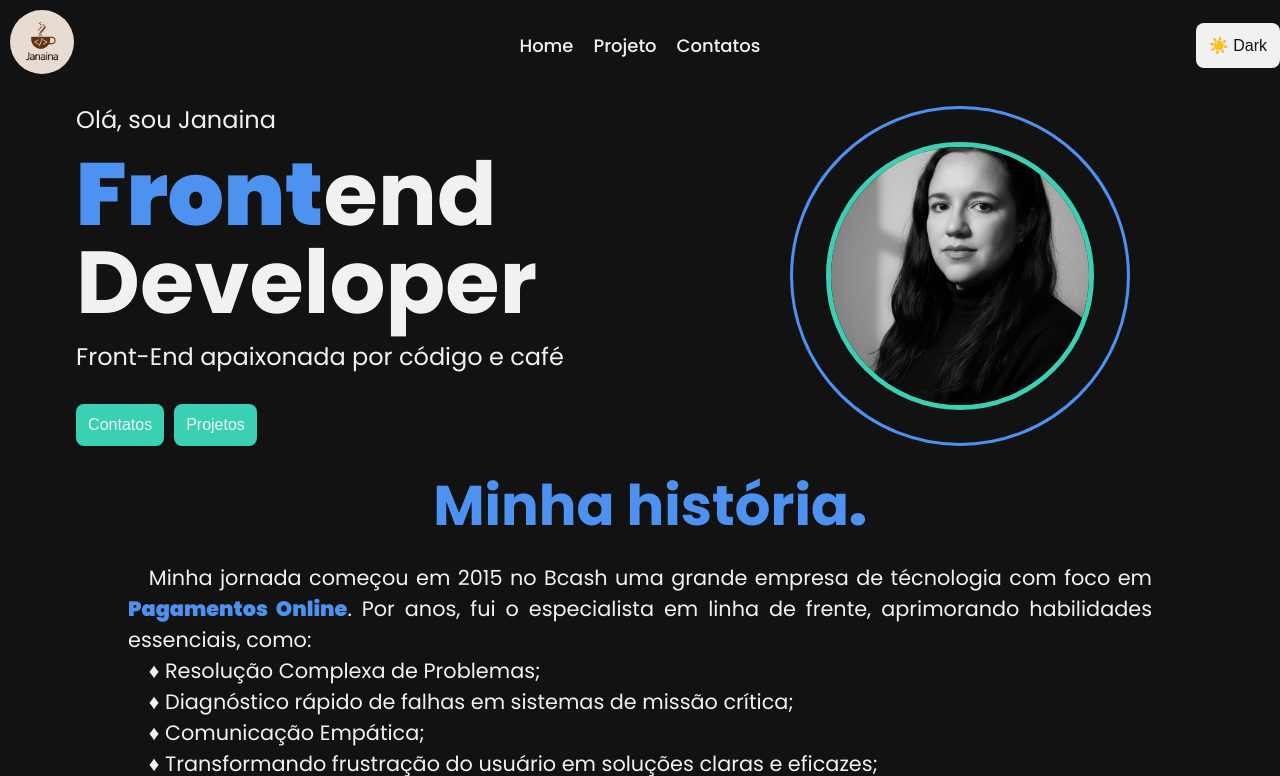
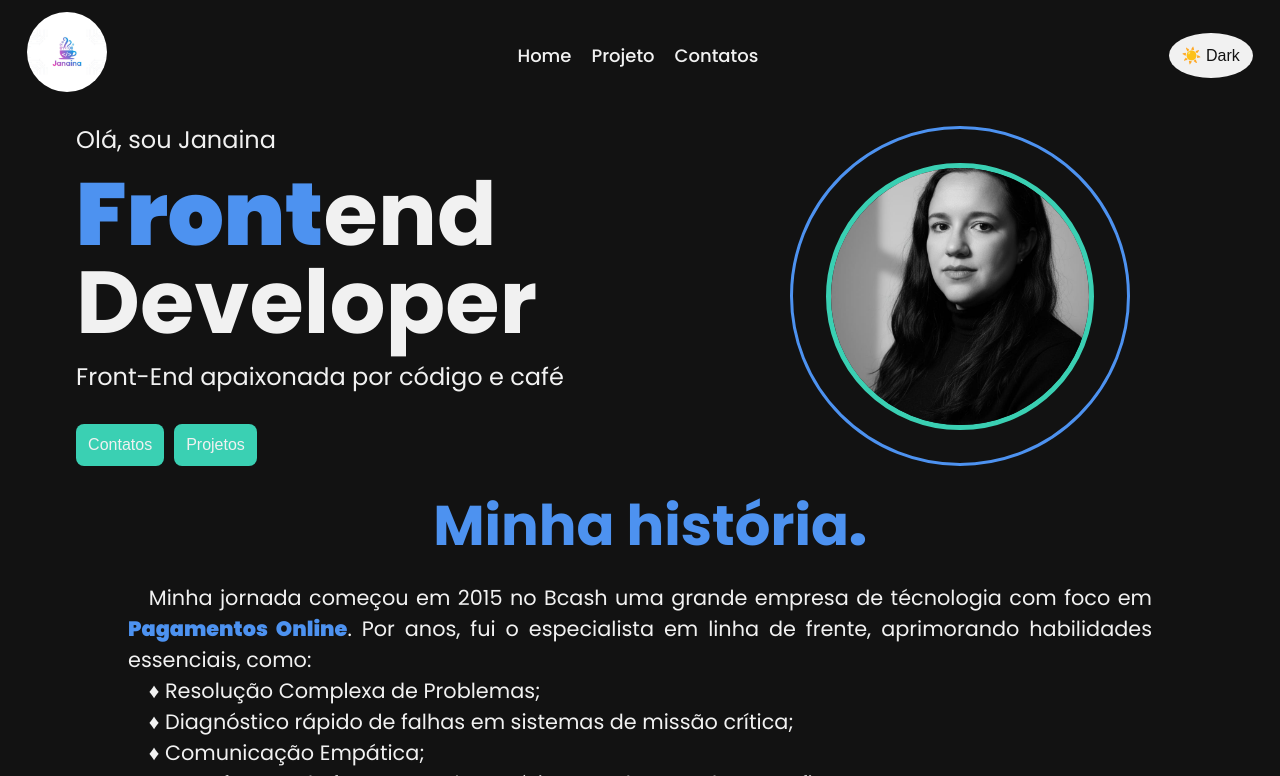
Before and after one commit to JanainaMmeira/Portifolio_Curriculo, a plain HTML site: page index.html in a window 1280 px wide. Both pictures are taken after a click on the button "🌙 Light". Shown: the top 776 px of the page. Drawn offline with Linux system fonts and the light colour scheme.

Commit message:
atualizações css

```diff
--- a/index.html
+++ b/index.html
@@ -4,20 +4,21 @@
     <meta charset="UTF-8">
     <meta name="viewport" content="width=device-width, initial-scale=1.0">
 
-    <link rel="shortcut icon" href="/favicon_janaina.ico.png" type="image/x-icon">
+    <link rel="shortcut icon" href="./assets/favicon.ico" type="image/x-icon">
 
-   <link rel="stylesheet" href="main.css">
-   <link rel="stylesheet" href="desktop.css">
+   <link rel="stylesheet" href="./styles/mobile.css">
+   <link rel="stylesheet" href="./styles/desktop.css">
 
     <link rel="preconnect" href="https://fonts.googleapis.com">
 <link rel="preconnect" href="https://fonts.gstatic.com" crossorigin>
 <link href="https://fonts.googleapis.com/css2?family=Poppins:ital,wght@0,100;0,200;0,300;0,400;0,500;0,600;0,700;0,800;0,900;1,100;1,200;1,300;1,400;1,500;1,600;1,700;1,800;1,900&display=swap" rel="stylesheet">
+
     <title>Meu Curriculo</title>
 </head>
 <body>
     <header>
             <picture class="logo">
-                <img src="./android-chrome-192x192.png" alt="logo">
+                <img src="./assets/logo.site.png" alt="Logo go site">
             </picture>
         <nav>
             <ul>
@@ -43,7 +44,7 @@
                 </div>
             </article>
             <div id="frame">
-                <img src="foto_avatar.jpeg" alt="Avatar">
+                <img src="./assets/foto_avatar.jpeg" alt="Foto de Janaina Meira">
             </div>
         </section>
     </main>
@@ -87,8 +88,9 @@
 
         <article class="contatos">
             <section>
-                <a href="https://github.com/JanainaMmeira" target="_blank"> <img class="img.c" src="/icons8-github-64.png" alt="Logo github"></a>
-                <a href="https://www.linkedin.com/in/janainammeira" target="_blank"><img  class="img.c" src="/icons8-linkedin-64.png" alt="Logo linkedin"></a>
+                <a href="https://github.com/JanainaMmeira" target="_blank"> <img width="64" height="64" src="https://img.icons8.com/nolan/64/github.png" alt="github"/></a>
+                <a href="https://www.linkedin.com/in/janainammeira" target="_blank"><img width="64" height="64" src="https://img.icons8.com/nolan/64/linkedin-circled.png" alt="linkedin-circled"/>
+</a>
             </section>
         </article>
 
@@ -100,6 +102,6 @@
 
     </footer>
 
-    <script src="script.js"></script>
+    <script src="./scripts/script.js"></script>
 </body>
 </html>
--- a/script.js
+++ b/scripts/script.js
@@ -1,7 +1,6 @@
 document.addEventListener('DOMContentLoaded', () => {
   const toggleButton = document.getElementById('toggle-darkmode');
 
-  // Função para atualizar o texto do botão
   function updateButtonText() {
     if (document.body.classList.contains('dark-mode')) {
       toggleButton.textContent = '☀️ Dark';
@@ -10,12 +9,10 @@ document.addEventListener('DOMContentLoaded', () => {
     }
   }
 
-  // Atualiza o texto inicial ao carregar
   updateButtonText();
 
-  // Adiciona o evento de clique
   toggleButton.addEventListener('click', () => {
     document.body.classList.toggle('dark-mode');
-    updateButtonText(); // Atualiza o texto após alternar
+    updateButtonText();
   });
 });
--- a/desktop.css
+++ b/styles/desktop.css
@@ -21,51 +21,23 @@ ul, li {
 
 }
 
-
-/*:root {
---background-color: #F9F5F0;
---title-color: #1c1c1c;
---primary-color: #8C4A32;
---second-color: #C69B7B;
---cards-color: #E6CDB5;
-
-}*/
+/*Variaveis para modo claro*/
 
 :root {
-  /* Fundo e Foco Geral */
-  --background-color: #F9FAFC; /* Fundo muito claro, quase branco (Limpeza, Estabilidade) */
-  --title-color: #14171F; /* Preto profundo para títulos (Alta Legibilidade) */
-
-  /* Cores de Ação e Marca */
-  --primary-color: #004D99; /* Azul Cobalto Escuro (Confiança, Tecnologia) */
-  --second-color: #00A693; /* Verde Água Profundo (Segurança, Transação Concluída) */
-
-  /* Elementos de Conteúdo */
-  --cards-color: #FFFFFF; /* Branco puro para cartões/caixas (Foco no Conteúdo) */
+  --background-color: #F9FAFC;
+  --title-color: #14171F;
+  --primary-color: #004D99;
+  --second-color: #00A693;
+  --cards-color: #FFFFFF;
 }
-
 /* Variáveis CSS para o modo escuro */
-/*
-.dark-mode {
-    --background-color:  #1c1c1c;
-    --title-color: #F9F5F0;
-    --primary-color: #f7f3f3;
-    --second-color: #e0c3ac;
-    --cards-color: #c6c1bd;
-
-}*/
 
 .dark-mode {
-    /* Fundo e Foco Geral */
-  --background-color: #121212; /* Fundo Escuro/Preto (Visual Tecnológico, Conforto Visual) */
-  --title-color: #F1F1F1; /* Branco suave para títulos (Contraste) */
-
-  /* Cores de Ação e Marca (Mais Claras para Acessibilidade) */
-  --primary-color: #4D92F0; /* Azul Vivo (Confiança, Contraste no Dark Mode) */
-  --second-color: #3AD0B3; /* Verde Água Claro (Segurança, Acessibilidade) */
-
-  /* Elementos de Conteúdo */
-  --cards-color: #1C1C1C; /* Cinza escuro para cartões/caixas (Diferenciação sutil do fundo) */
+  --background-color: #121212;
+  --title-color: #F1F1F1;
+  --primary-color: #4D92F0;
+  --second-color: #3AD0B3;
+  --cards-color: #1C1C1C;
 }
 
 
@@ -129,14 +101,16 @@ header {
     margin-bottom: 0.938rem;
 
     .logo > img {
-        height: 4rem;
-        margin: 0.625rem;
+        height: 5rem;
+        margin: 0.755rem 1.7rem;
         border-radius: 50%;
 
     }
 
-    favicon {
-        border-radius: 3.125rem;
+    #toggle-darkmode{
+        border-radius: 50%;
+        margin: 0.755rem 1.7rem;
+
     }
 
     nav {
@@ -155,7 +129,6 @@ header {
                 &:hover {
                     color: var(--second-color);
                 }
-
             }
 
         }
```
Also changed, not shown: android-chrome-192x192.png (deleted), assets/favicon.ico (added), assets/file.svg (added), assets/foto_avatar.jpeg (renamed from foto_avatar.jpeg), assets/logo.site.png (added), favicon_janaina.ico.png (deleted), icons8-github-64.png (deleted), icons8-linkedin-64.png (deleted), styles/mobile.css (renamed from main.css).
